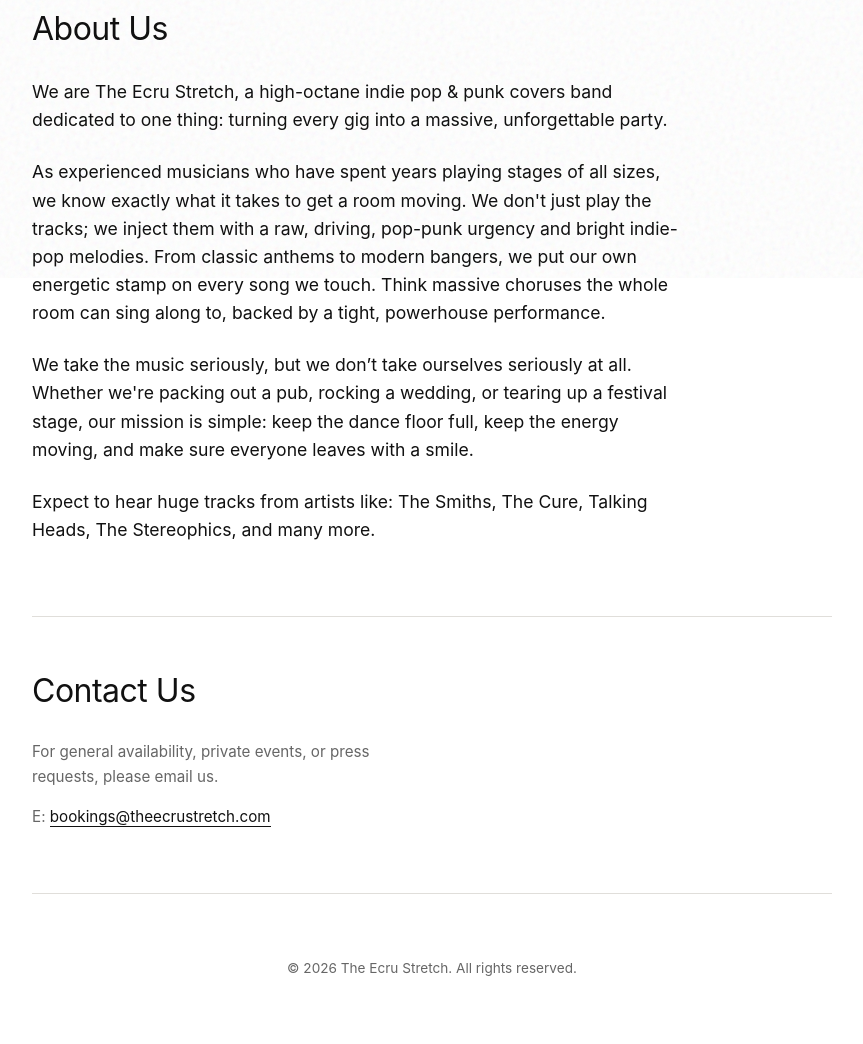
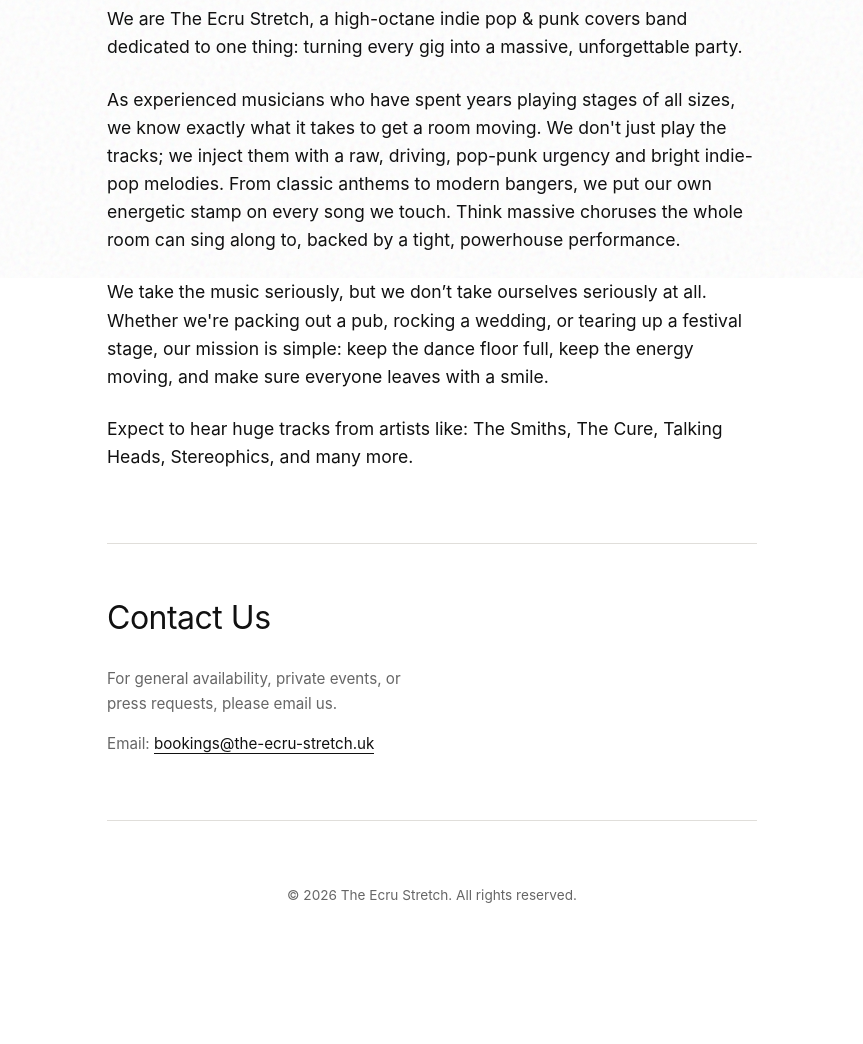
Before and after one commit to danielhpavey/the-ecru-stretch.uk, a plain HTML site: page index.html in a window 1280 px wide. Shown: the part 522-1566 px from the top of the page, without its empty margins (208-1071 px from the left). After the commit the page ends 1493 px from the top, so only its background shows below. Drawn offline with Linux system fonts and the light colour scheme.

Commit message:
⚡️  Updates

```diff
--- a/index.html
+++ b/index.html
@@ -59,7 +59,7 @@
 
         /* --- Global Layout --- */
         .container {
-            max-width: 800px;
+            max-width: 650px;
             margin: 0 auto;
         }
 
@@ -323,7 +323,7 @@
                     a pub, rocking a wedding, or tearing up a festival stage, our mission is simple: keep the dance
                     floor full, keep the energy moving, and make sure everyone leaves with a smile.</p>
 
-                <p>Expect to hear huge tracks from artists like: The Smiths, The Cure, Talking Heads, The Stereophics,
+                <p>Expect to hear huge tracks from artists like: The Smiths, The Cure, Talking Heads, Stereophics,
                     and many more.</p>
             </div>
         </section>
@@ -335,7 +335,7 @@
             <div class="contact-layout">
                 <div class="contact-meta">
                     <p>For general availability, private events, or press requests, please email us.</p>
-                    <p>E: <a href="mailto:bookings@theecrustretch.com">bookings@theecrustretch.com</a></p>
+                    <p>Email: <a href="mailto:bookings@the-ecru-stretch.uk">bookings@the-ecru-stretch.uk</a></p>
                 </div>
 
             </div>
```
